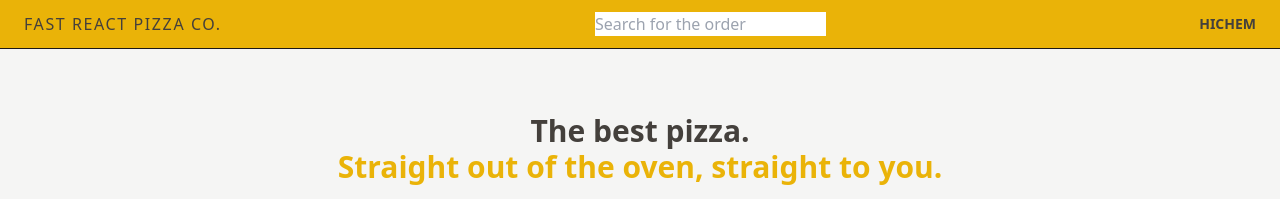
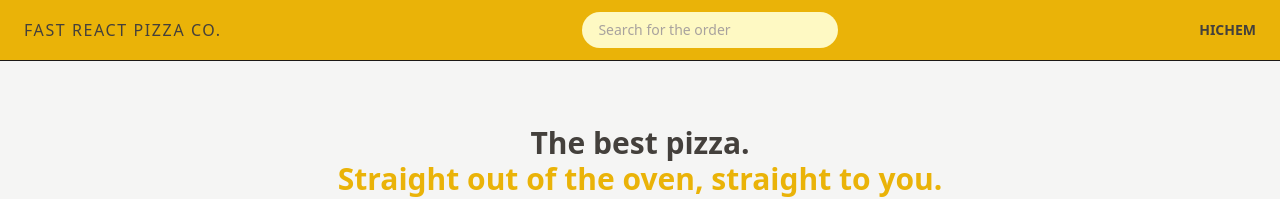
Before and after one commit to Heechem/pizza-fast, a React (Vite) app: page / in a window 1280 px wide. Shown: the top 199 px of the page. Built offline with nearby package versions, Linux system fonts and the light colour scheme; the HTML template or start-up script is replaced by a standard one.

Commit message:
style search input order

```diff
--- a/src/features/order/SearchOrder.jsx
+++ b/src/features/order/SearchOrder.jsx
@@ -1,15 +1,15 @@
-import { useState } from 'react';
-import { useNavigate } from 'react-router-dom';
+import { useState } from "react";
+import { useNavigate } from "react-router-dom";
 
 function SearchOrder() {
-  const [query, setQuery] = useState('');
+  const [query, setQuery] = useState("");
   const navigate = useNavigate();
 
   function handleSubmit(e) {
     e.preventDefault();
     if (!query) return;
     navigate(`/order/${query}`);
-    setQuery('');
+    setQuery("");
   }
   return (
     <form onSubmit={handleSubmit}>
@@ -17,6 +17,7 @@
         placeholder="Search for the order"
         value={query}
         onChange={(e) => setQuery(e.target.value)}
+        className="w-28 rounded-full bg-yellow-100 px-4 py-2 text-sm transition-all duration-300 placeholder:text-stone-400 focus:outline-none focus:ring focus:ring-yellow-600 focus:ring-opacity-50 sm:w-64 sm:focus:w-72"
       />
     </form>
   );
```
